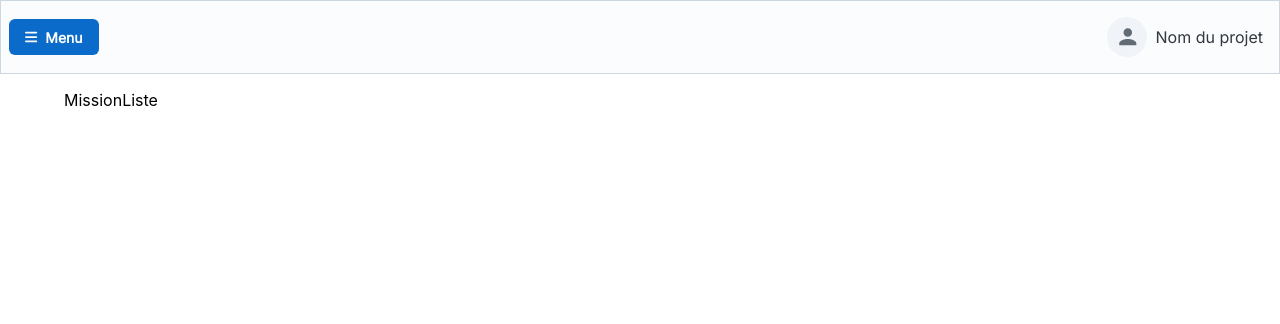
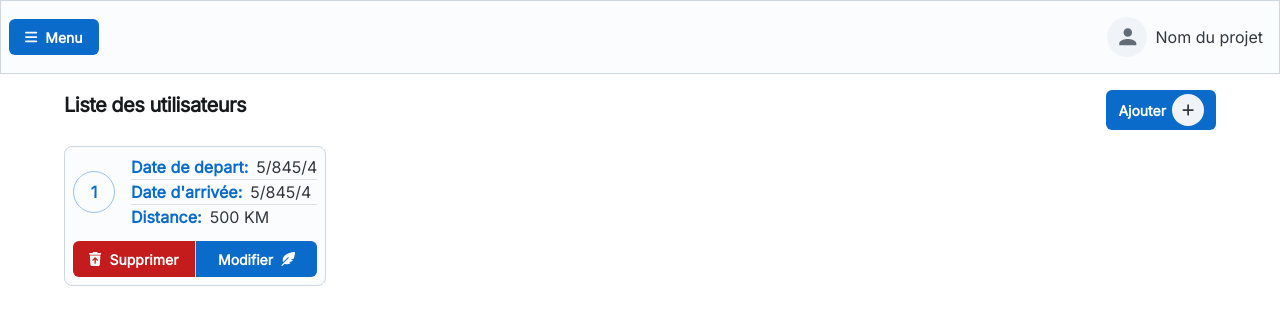
Before and after one commit to Abbv75/erp-mission, a React (Create React App) app: page /mission-liste in a window 1280 px wide. Shown: the top 324 px of the page. Built offline with nearby package versions, Linux system fonts and the light colour scheme.

Commit message:
`feat: updated mission-liste and voiture-liste pages with new UI components and functionality`

```diff
--- a/src/pages/Mission-liste/index.js
+++ b/src/pages/Mission-liste/index.js
@@ -1,8 +1,103 @@
+import { faFeatherAlt, faPlus, faTrashArrowUp } from '@fortawesome/free-solid-svg-icons'
+import { FontAwesomeIcon } from '@fortawesome/react-fontawesome'
+import { Avatar, Button, ButtonGroup, Card, Divider, Stack, Typography } from '@mui/joy'
 import React from 'react'
 
 const MissionListe = () => {
+    const handleAdd = () => {
+        // setcurrentValue(null);
+        // setisFormOpened(true);
+    }
+
     return (
-        <div>MissionListe</div>
+        <Stack
+            gap={2}
+        >
+            <Stack
+                direction={"row"}
+                justifyContent={"space-between"}
+            >
+                <Typography level="h4">Liste des utilisateurs</Typography>
+                <Button
+                    endDecorator={
+                        <Avatar
+                            size='sm'
+                        >
+                            <FontAwesomeIcon icon={faPlus} />
+                        </Avatar>
+                    }
+                    size='sm'
+                    onClick={() => handleAdd()}
+                >Ajouter</Button>
+            </Stack>
+
+            <Stack
+                direction={"row"}
+                gap={2}
+            >
+                <Card
+                    sx={{
+                        p: 1
+                    }}
+                >
+                    <Stack
+                        sx={{
+                            flexDirection: "row",
+                            alignItems: "center",
+                            gap: 2
+                        }}
+                    >
+
+                        <Avatar variant='outlined' color='primary' sx={{ fontWeight: 700 }}>
+                            1
+                        </Avatar>
+
+                        <Stack
+                            sx={{
+                                "&>div": {
+                                    flexDirection: "row",
+                                    gap: 1
+                                }
+                            }}
+                        >
+                            <Stack>
+                                <Typography fontWeight={700} color='primary'>Date de depart:</Typography>
+                                <Typography>5/845/4</Typography>
+                            </Stack>
+                            <Divider />
+
+                            <Stack>
+                                <Typography fontWeight={700} color='primary'>Date d'arrivée:</Typography>
+                                <Typography>5/845/4</Typography>
+                            </Stack>
+                            <Divider />
+
+                            <Stack>
+                                <Typography fontWeight={700} color='primary'>Distance:</Typography>
+                                <Typography>500 KM</Typography>
+                            </Stack>
+                        </Stack>
+                    </Stack>
+
+                    <ButtonGroup variant='solid'>
+                        <Button
+                            fullWidth
+                            color='danger'
+                            startDecorator={
+                                <FontAwesomeIcon icon={faTrashArrowUp} />
+                            }
+                        >Supprimer</Button>
+                        <Button
+                            fullWidth
+                            color='primary'
+                            endDecorator={
+                                <FontAwesomeIcon icon={faFeatherAlt} />
+                            }
+                        >Modifier</Button>
+                    </ButtonGroup>
+                </Card>
+            </Stack>
+        </Stack>
     )
 }
 
--- a/src/pages/voiture-liste/index.jsx
+++ b/src/pages/voiture-liste/index.jsx
@@ -1,13 +1,10 @@
-import { faFeatherAlt, faPlus, faTrash, faTrashArrowUp } from '@fortawesome/free-solid-svg-icons'
+import { faFeatherAlt, faPlus, faTrashArrowUp } from '@fortawesome/free-solid-svg-icons'
 import { FontAwesomeIcon } from '@fortawesome/react-fontawesome'
 import { Avatar, Button, Stack, Typography } from '@mui/joy'
 import React, { useCallback, useEffect, useState } from 'react'
 import CustomTable from '../../components/CustomTable'
-import { getAllUser } from '../../functions/getAllUser'
 import EditionForm from './EditionForm'
-import { deleteUser } from '../../functions/deleteUser'
 import { toast } from 'react-toastify'
-import { getAllRole } from '../../functions/getAllRole'
 import { getAllVehicule } from '../../functions/getAllVehicule'
 import { deleteVehicule } from '../../functions/deleteVehicule'
 
```
